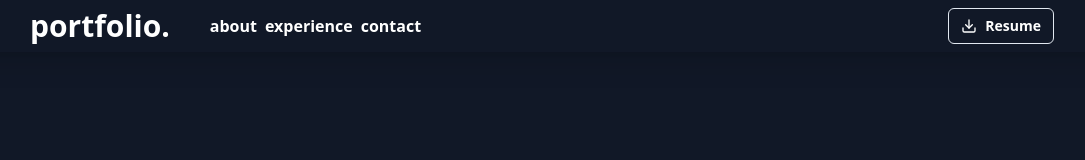
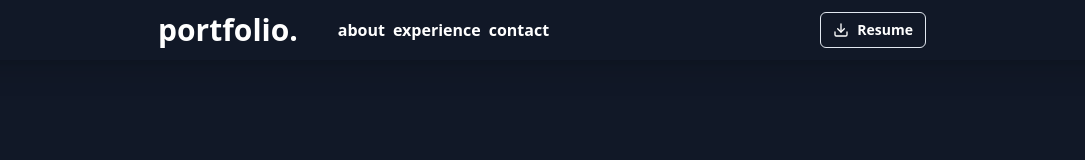
Before and after one commit to wsalas19/portfolio, a Next.js app: page / in a window 1280 px wide. Shown: the top 160 px of the page, without its empty margins (98-1183 px from the left). Built offline with nearby package versions, Linux system fonts and the light colour scheme; no server answers.

Commit message:
navbar padding

```diff
--- a/src/components/NavBar.tsx
+++ b/src/components/NavBar.tsx
@@ -20,9 +20,9 @@ function NavBar() {
 	return (
 		<nav
 			id='#nav'
-			className='w-full flex flex-row justify-between items-center global-p py-2 gray-white-scheme z-10 shadow-xl px-6'
+			className='w-full flex flex-row justify-between items-center py-3 gray-white-scheme shadow-xl self-center px-[10%] md:px-[20%] '
 		>
-			<div className='flex  w-[50%] gap-5 items-center'>
+			<div className='flex  gap-5 items-center'>
 				<h1 className=' font-bold  text-3xl mr-5'>portfolio.</h1>
 				<div className=' hidden md:flex gap-2 items-end'>
 					{paths.map((path) => {
```
